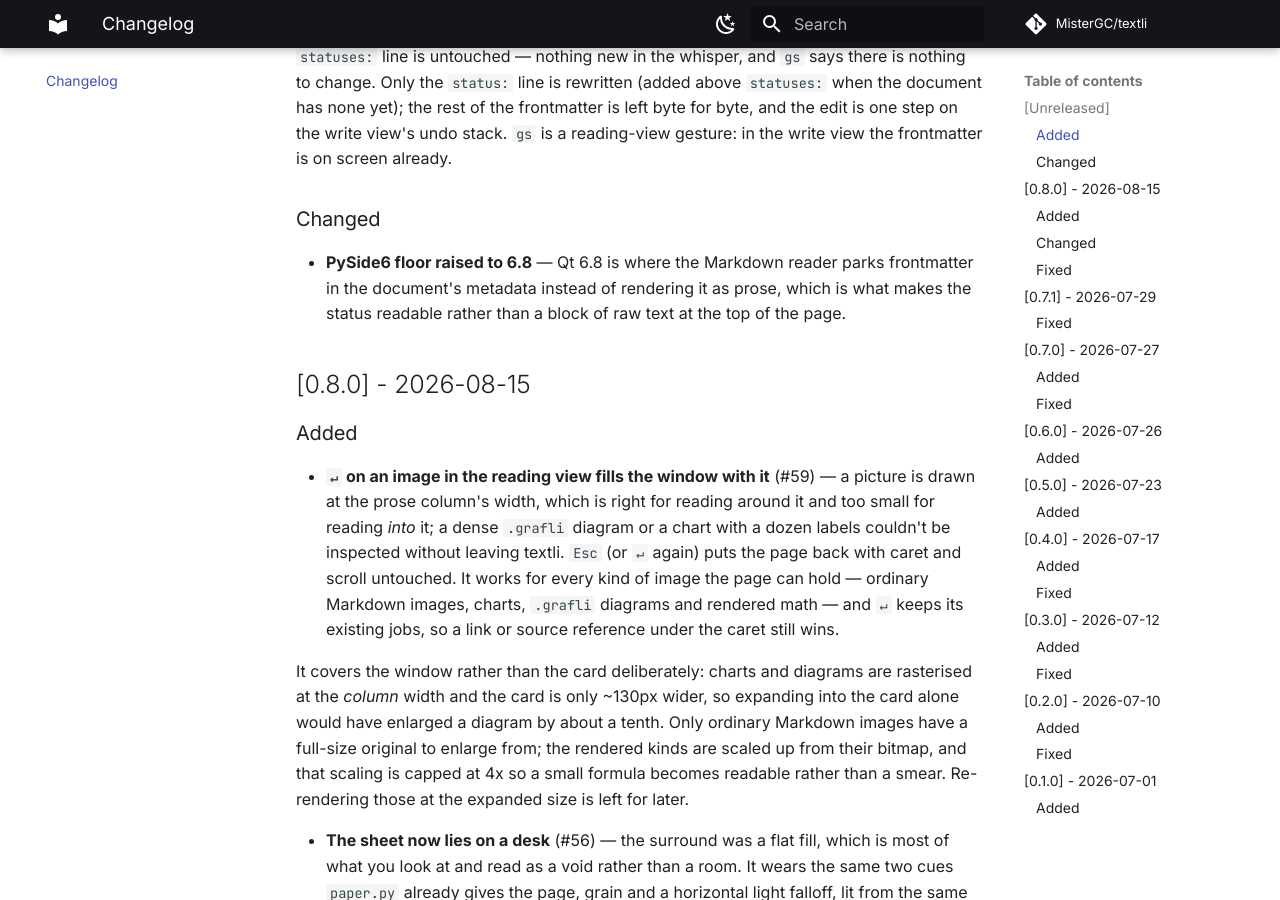
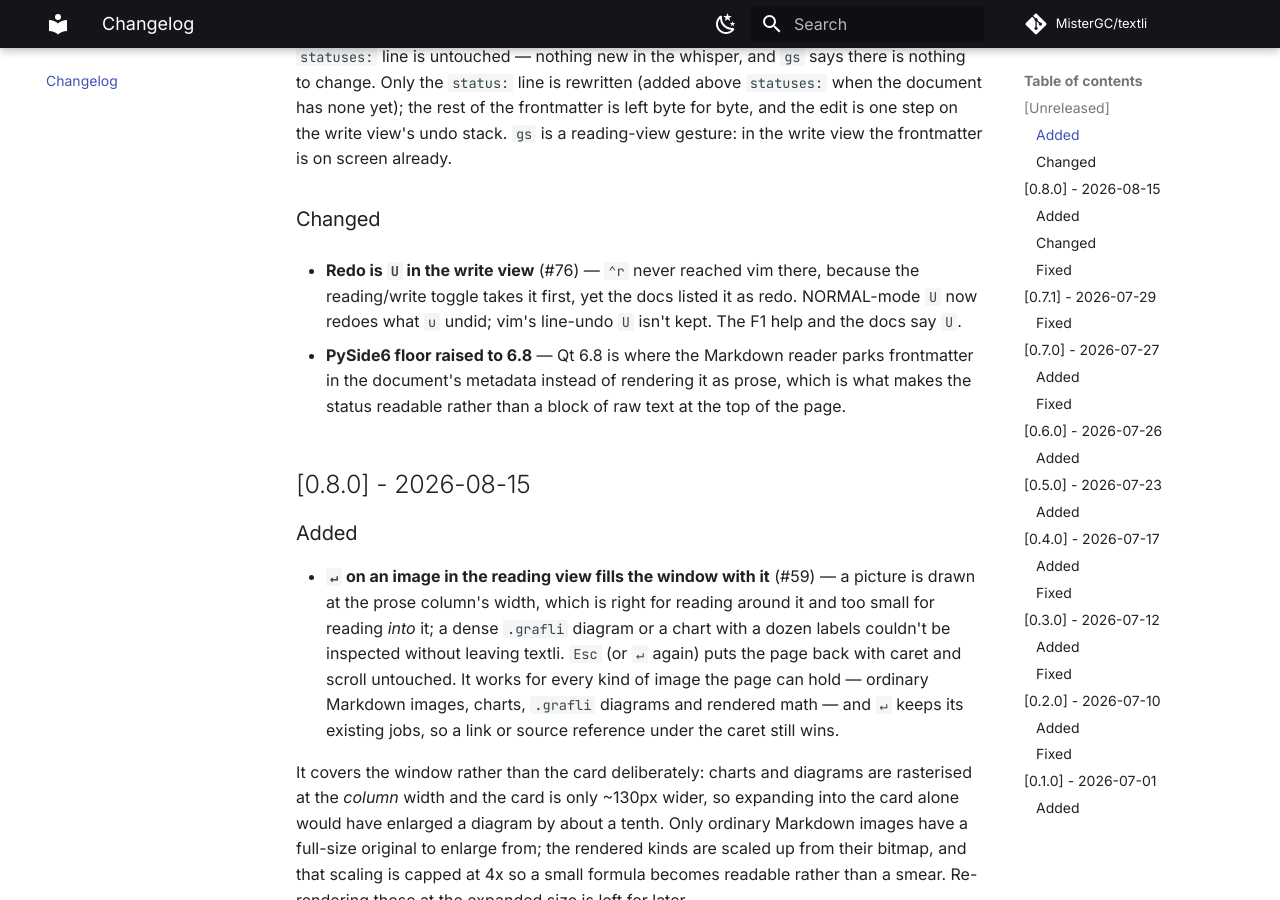
Before and after one commit to MisterGC/textli, an MkDocs documentation site: the page built from docs/changelog.md, in a window 1280 px wide and 900 px high, scrolled down 1280 px. Built offline with MkDocs 1.6.1 and Material for MkDocs 9.7.7, drawn with Linux system fonts in a browser that asks for light colours; comment, search, counter and statistics services are not loaded.

Commit message:
Docs: redo is `U` in the write view; ⌃r is no longer listed as redo

```diff
--- a/CHANGELOG.md
+++ b/CHANGELOG.md
@@ -58,6 +58,11 @@ and this project adheres to [Semantic Versioning](https://semver.org/spec/v2.0.0
   frontmatter is on screen already.
 
 ### Changed
+
+- **Redo is `U` in the write view** (#76) — `⌃r` never reached vim there,
+  because the reading/write toggle takes it first, yet the docs listed it as
+  redo. NORMAL-mode `U` now redoes what `u` undid; vim's line-undo `U` isn't
+  kept. The F1 help and the docs say `U`.
 
 - **PySide6 floor raised to 6.8** — Qt 6.8 is where the Markdown reader parks
   frontmatter in the document's metadata instead of rendering it as prose,
```
Also changed, not shown: docs/keybindings.md (+1 -1 lines), docs/writing.md (+2 -1 lines), 1 other file.
